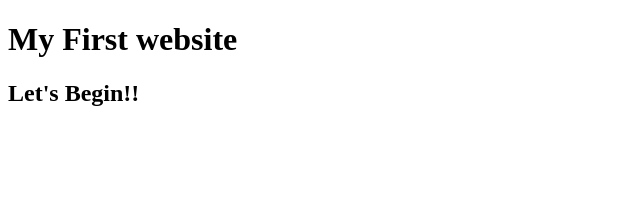
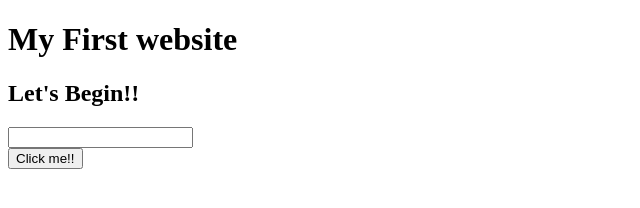
Before and after one commit to rafeenoor/first-website, a plain HTML site: page index.html in a window 1280 px wide. Shown: the whole page, without its empty margins (0-640 px from the left). Drawn offline with Linux system fonts and the light colour scheme.

Commit message:
my work is done

```diff
--- a/index.html
+++ b/index.html
@@ -8,6 +8,7 @@
 <body>
     <h1>My First website</h1>
     <h2>Let's Begin!!</h2>
-
+    <input type="text"> <br>
+    <button>Click me!!</button>
 </body>
 </html>
```
